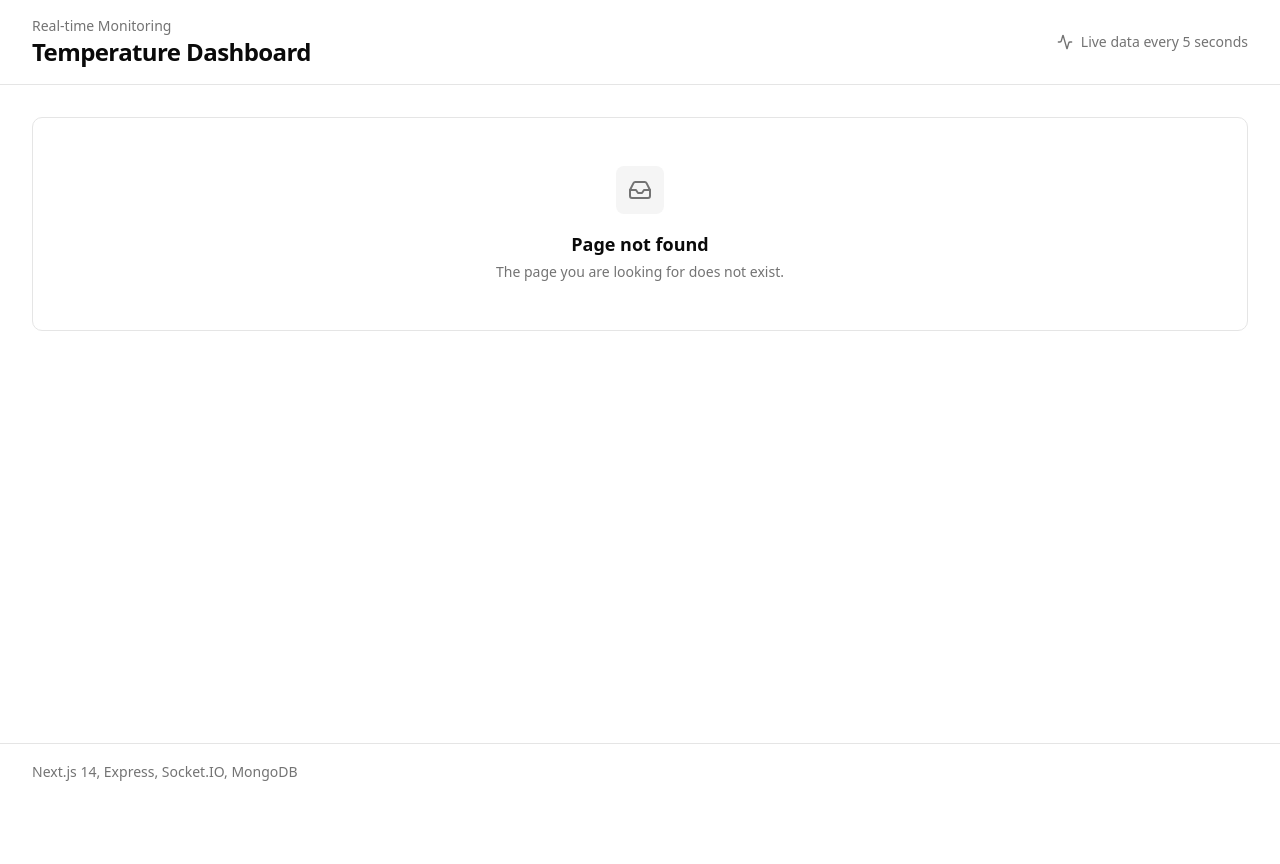
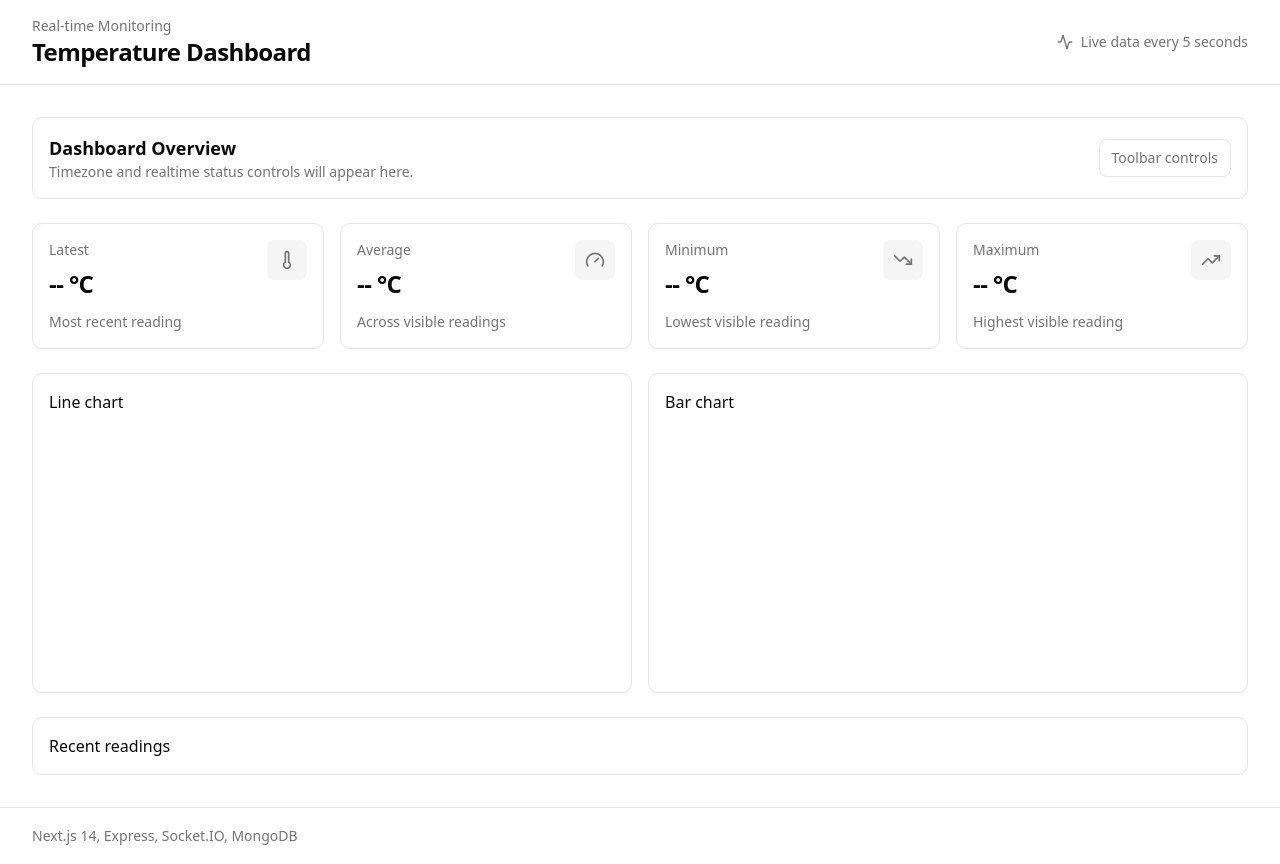
Before and after one commit to JevistHang2/monitoring-dashboard, a Next.js app in the folder frontend/: page /dashboard in a window 1280 px wide. Before the commit this address had no page. Before the commit the page ends 800 px from the top, so only its background shows below. Built offline with nearby package versions, Linux system fonts and the light colour scheme.

Commit message:
Add dashboard route shell
Create main route group, shared app shell, feedback states, dashboard template, static dashboard preview, and root 404 page.

```diff
--- a/frontend/src/api/temperature-api.ts
+++ b/frontend/src/api/temperature-api.ts
@@ -3,7 +3,7 @@ import { API_ROUTES } from "@/constants/api-routes";
 import { handleApiResponse } from "@/lib/handle-api-response";
 import type { TemperatureReading } from "@/types/temperature";
 
-export async function getTemperatureData(): Promise<TemperatureReading[]> {
+export async function getTemperatureReadings(): Promise<TemperatureReading[]> {
   const response = await fetch(`${API_URL}${API_ROUTES.temperatureData}`, {
     cache: "no-store",
   });
--- /dev/null
+++ b/frontend/src/app/(main)/dashboard/page.tsx
@@ -0,0 +1,5 @@
+import { DashboardPreview } from "@/components/dashboard/dashboard-preview";
+
+export default function DashboardPage() {
+  return <DashboardPreview />;
+}
--- a/frontend/src/app/error.tsx
+++ b/frontend/src/app/(main)/error.tsx
@@ -1,7 +1,6 @@
 "use client";
 
 import { ErrorState } from "@/components/feedback/error-state";
-import { AppShell } from "@/components/layout/app-shell";
 
 type ErrorPageProps = {
   error: Error & { digest?: string };
@@ -9,8 +8,6 @@ type ErrorPageProps = {
 
 export default function ErrorPage({ error }: ErrorPageProps) {
   return (
-    <AppShell>
-      <ErrorState title="Unable to render this page" message={error.message} />
-    </AppShell>
+    <ErrorState title="Unable to render this page" message={error.message} />
   );
 }
--- /dev/null
+++ b/frontend/src/app/(main)/layout.tsx
@@ -0,0 +1,11 @@
+import type { ReactNode } from "react";
+
+import { AppShell } from "@/components/layout/app-shell";
+
+type MainLayoutProps = {
+  children: ReactNode;
+};
+
+export default function MainLayout({ children }: MainLayoutProps) {
+  return <AppShell>{children}</AppShell>;
+}
--- /dev/null
+++ b/frontend/src/app/(main)/loading.tsx
@@ -0,0 +1,5 @@
+import { LoadingState } from "@/components/feedback/loading-state";
+
+export default function Loading() {
+  return <LoadingState message="Loading page..." />;
+}
--- a/frontend/src/app/loading.tsx
+++ /dev/null
@@ -1,10 +0,0 @@
-import { LoadingState } from "@/components/feedback/loading-state";
-import { AppShell } from "@/components/layout/app-shell";
-
-export default function Loading() {
-  return (
-    <AppShell>
-      <LoadingState />
-    </AppShell>
-  );
-}
--- a/frontend/src/app/not-found.tsx
+++ b/frontend/src/app/not-found.tsx
@@ -1,13 +1,14 @@
 import { EmptyState } from "@/components/feedback/empty-state";
-import { AppShell } from "@/components/layout/app-shell";
 
 export default function NotFound() {
   return (
-    <AppShell>
-      <EmptyState
-        title="Page not found"
-        message="The page you are looking for does not exist."
-      />
-    </AppShell>
+    <main className="flex min-h-screen items-center justify-center bg-background p-4 text-foreground">
+      <div className="w-full max-w-xl">
+        <EmptyState
+          title="404 - Page not found"
+          message="The page you are looking for does not exist."
+        />
+      </div>
+    </main>
   );
 }
--- a/frontend/src/app/page.tsx
+++ b/frontend/src/app/page.tsx
@@ -1,14 +1,5 @@
-import { AppShell } from "@/components/layout/app-shell";
+import { redirect } from "next/navigation";
 
-export default function Home() {
-  return (
-    <AppShell>
-      <section className="rounded-lg border bg-card p-6 text-card-foreground">
-        <h2 className="text-lg font-semibold">Dashboard content</h2>
-        <p className="mt-2 text-sm text-muted-foreground">
-          The dashboard template will be built inside this area.
-        </p>
-      </section>
-    </AppShell>
-  );
+export default function HomePage() {
+  redirect("/dashboard");
 }
--- /dev/null
+++ b/frontend/src/components/dashboard/dashboard-preview.tsx
@@ -0,0 +1,56 @@
+import { Gauge, Thermometer, TrendingDown, TrendingUp } from "lucide-react";
+
+import { DashboardTemplate } from "@/components/dashboard/dashboard-template";
+import { MetricCard } from "@/components/dashboard/metric-card";
+
+export function DashboardPreview() {
+  return (
+    <DashboardTemplate
+      toolbar={
+        <>
+          <div>
+            <h2 className="text-lg font-semibold">Dashboard Overview</h2>
+            <p className="text-sm text-muted-foreground">
+              Timezone and realtime status controls will appear here.
+            </p>
+          </div>
+
+          <div className="rounded-md border px-3 py-2 text-sm text-muted-foreground">
+            Toolbar controls
+          </div>
+        </>
+      }
+      metrics={
+        <>
+          <MetricCard
+            title="Latest"
+            value="-- °C"
+            description="Most recent reading"
+            icon={Thermometer}
+          />
+          <MetricCard
+            title="Average"
+            value="-- °C"
+            description="Across visible readings"
+            icon={Gauge}
+          />
+          <MetricCard
+            title="Minimum"
+            value="-- °C"
+            description="Lowest visible reading"
+            icon={TrendingDown}
+          />
+          <MetricCard
+            title="Maximum"
+            value="-- °C"
+            description="Highest visible reading"
+            icon={TrendingUp}
+          />
+        </>
+      }
+      lineChart={<div>Line chart</div>}
+      barChart={<div>Bar chart</div>}
+      readings={<div className="p-4">Recent readings</div>}
+    />
+  );
+}
--- /dev/null
+++ b/frontend/src/components/dashboard/dashboard-template.tsx
@@ -0,0 +1,43 @@
+import type { ReactNode } from "react";
+
+type DashboardTemplateProps = {
+  toolbar: ReactNode;
+  metrics: ReactNode;
+  lineChart: ReactNode;
+  barChart: ReactNode;
+  readings: ReactNode;
+};
+
+export function DashboardTemplate({
+  toolbar,
+  metrics,
+  lineChart,
+  barChart,
+  readings,
+}: DashboardTemplateProps) {
+  return (
+    <div className="flex flex-col gap-6">
+      <section className="flex flex-col gap-4 rounded-lg border bg-card p-4 text-card-foreground sm:flex-row sm:items-center sm:justify-between">
+        {toolbar}
+      </section>
+
+      <section className="grid gap-4 sm:grid-cols-2 xl:grid-cols-4">
+        {metrics}
+      </section>
+
+      <section className="grid gap-4 xl:grid-cols-2">
+        <div className="min-h-80 rounded-lg border bg-card p-4 text-card-foreground">
+          {lineChart}
+        </div>
+
+        <div className="min-h-80 rounded-lg border bg-card p-4 text-card-foreground">
+          {barChart}
+        </div>
+      </section>
+
+      <section className="rounded-lg border bg-card text-card-foreground">
+        {readings}
+      </section>
+    </div>
+  );
+}
--- /dev/null
+++ b/frontend/src/components/dashboard/metric-card.tsx
@@ -0,0 +1,32 @@
+import type { LucideIcon } from "lucide-react";
+
+type MetricCardProps = {
+  title: string;
+  value: string;
+  description: string;
+  icon: LucideIcon;
+};
+
+export function MetricCard({
+  title,
+  value,
+  description,
+  icon: Icon,
+}: MetricCardProps) {
+  return (
+    <article className="rounded-lg border bg-card p-4 text-card-foreground">
+      <div className="flex items-start justify-between gap-3">
+        <div className="min-w-0">
+          <p className="text-sm text-muted-foreground">{title}</p>
+          <p className="mt-2 text-2xl font-semibold tracking-tight">{value}</p>
+        </div>
+
+        <div className="flex size-10 shrink-0 items-center justify-center rounded-md bg-muted text-muted-foreground">
+          <Icon className="size-5" />
+        </div>
+      </div>
+
+      <p className="mt-3 text-sm text-muted-foreground">{description}</p>
+    </article>
+  );
+}
```
Also changed, not shown: frontend/src/lib/timezone.ts (+4 -4 lines).
